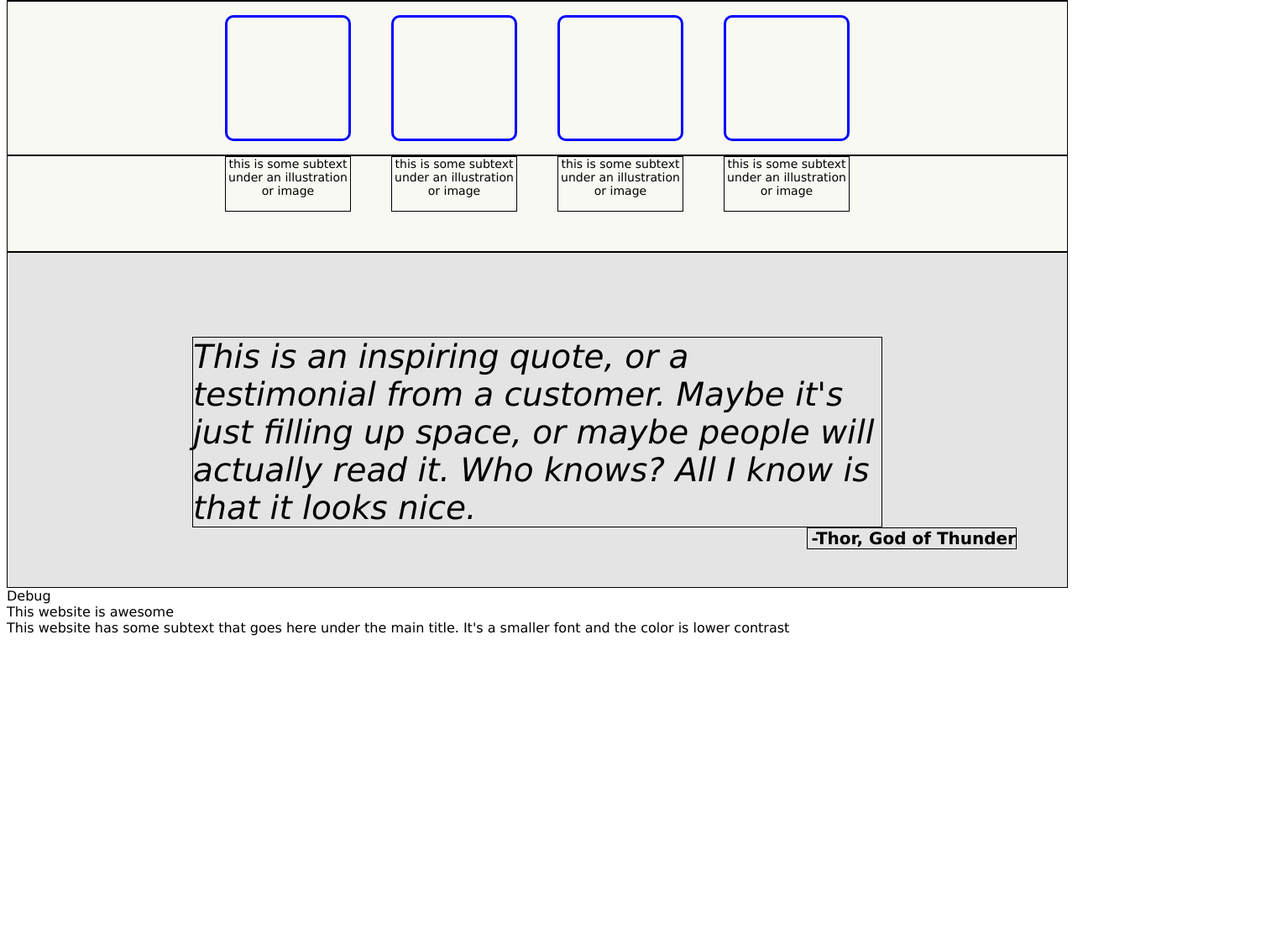
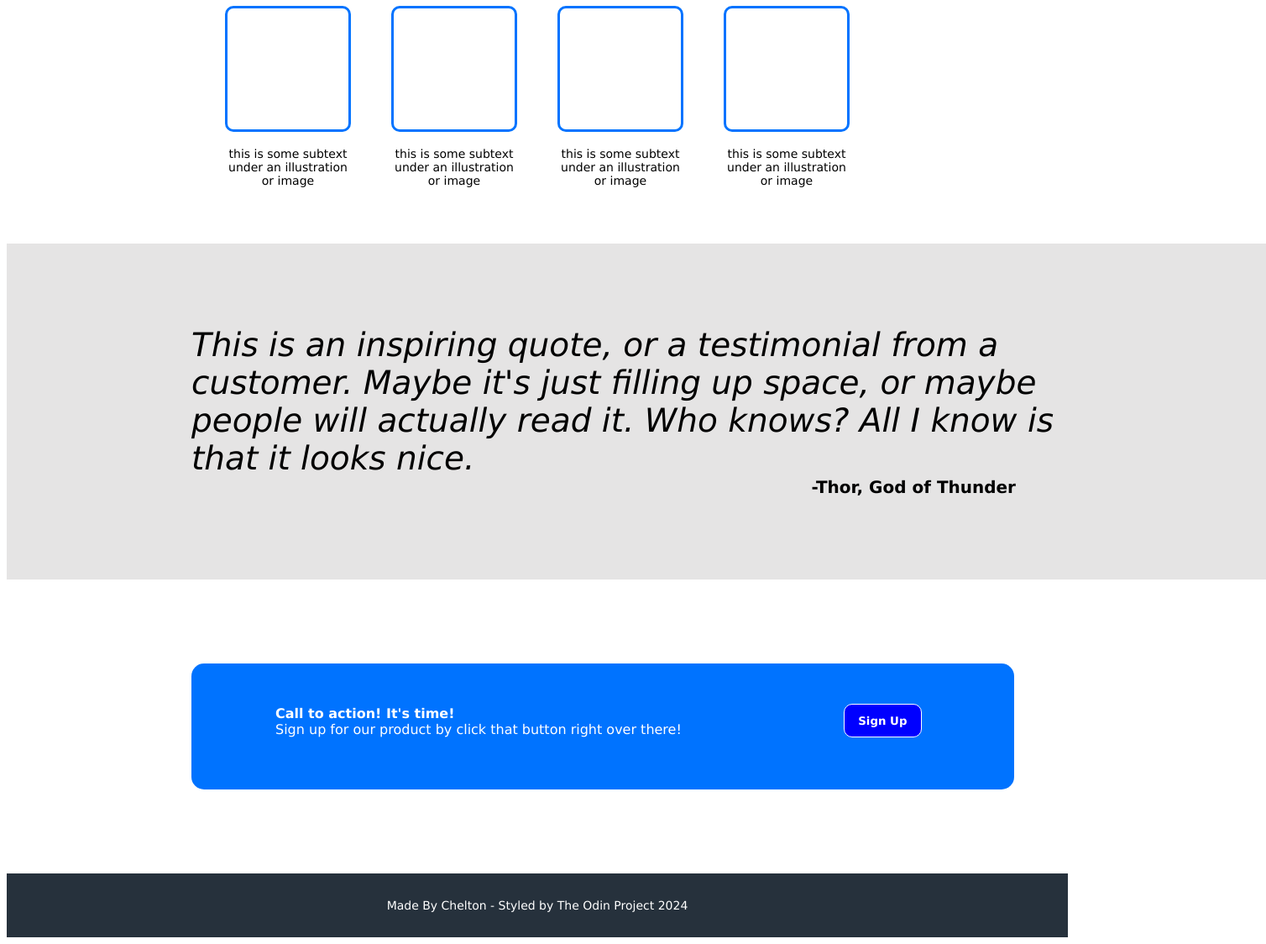
Before and after one commit to cheltonb/project_landing_page, a plain HTML site: page index.html in a window 1280 px wide. Shown: the part 590-1714 px from the top of the page at 84% size, 1508 px wide, since content can reach past the window. Before the commit the page ends 1355 px from the top, so only its background shows below. Drawn offline with Linux system fonts and the light colour scheme.

Commit message:
add cta/footer - style - commit rough draft

```diff
--- a/index.html
+++ b/index.html
@@ -20,7 +20,7 @@
       <div class='menu-item'>
         <div class='text'>This website is awesome</div>
         <div class='subtext'>This website has some subtext that goes here under the main title. It's a smaller font and the color is lower contrast</div>
-        <div><button>Sign up</button></div>
+          <button>Sign up</button>
       </div>
     <div class='img-placeholder'>
       <div class='img-txt'>this is a placeholder for the image</div>
@@ -45,12 +45,18 @@
       <div class='quote-text'>This is an inspiring quote, or a testimonial from a customer. Maybe it's just filling up space, or maybe people will actually read it. Who knows? All I know is that it looks nice.</div>
       <div class='quote-author'>-Thor, God of Thunder</div>
     </div>
-    <div class='Footer'>Debug</div>
-      <div class='footer-item'>
-        <div class='footer-text'>This website is awesome</div>
-        <div class='footer-subtext'>This website has some subtext that goes here under the main title. It's a smaller font and the color is lower contrast</div>
+    <div class='call-to-action'>
+      <div class='cta-item'>
+        <div class='cta-text'>Call to action! It's time!</div>
+        <div class='cta-subtext'>Sign up for our product by click that button right over there!</div>
+    <div class='sign-up'>
+      <button>Sign Up</button>
       </div>
-    <div class='footer-button'>
+      </div>
+    </div>
+  </div>
+    <div class='footer'>
+      <div class='footer-text'>Made By Chelton - Styled by The Odin Project 2024</div>
     </div>
     </div>
   </body>
--- a/styles.css
+++ b/styles.css
@@ -8,7 +8,6 @@
     display: flex;
     justify-content: left;
     padding: 20px 0;
-    border: 1px solid black;
 }
 
 .header {
@@ -22,7 +21,6 @@
     justify-content: flex-start;
     padding-left: 150px;
     padding-right: 150px;
-    border: 1px solid black;
 }
 
 .header-link {
@@ -33,7 +31,6 @@
     padding-right: 110px;
     padding-left: 30px;
     gap: 24px;
-    border: 1px solid black;
 }
 
 .menu-container {
@@ -45,13 +42,11 @@
     color: white;
     padding: 50px;
     padding-left: 140px;
-    border: 1px solid black;
 }
 
 .menu-item {
     width: 425px;
     height: 275px;
-    border: 1px solid black;
 
 }
 .text {
@@ -60,14 +55,12 @@
     font-weight: bold;
     text-wrap: wrap;
     margin: 10px;
-    border: 1px solid black;
 }
 .subtext {
     font-size: 16px;
     width: 375px;
     font-weight: lighter;
     margin: 10px;
-    border: 1px solid black;
     font-family:  "Roboto";
 
 }
@@ -76,7 +69,7 @@ button {
     height: 3em;
     font-weight: bold;
     background-color: blue;
-    border: blue;
+    border: 1px solid white;
     color: white;
     margin: 10px;
     border-radius: 10px;
@@ -90,7 +83,6 @@ button {
     padding-bottom: 20px;
     padding-left: 100px;
     padding-right: 110px;
-    border: 1px solid black;
 }
 
 .img-txt {
@@ -99,30 +91,25 @@ button {
     background-color: rgb(104, 112, 116);
     border-color: solid rgb(104, 112, 116);
     padding: 100px;
-    border: 1px solid black;
 }
 .container1 {
-    background-color: rgb(248, 249, 243);
+    background-color: rgb(255, 255, 255);
     padding: 40px;
-    border: 1px solid black;
 }
 
 .random-text {
     text-align: center;
     font-size: 40px;
     font-weight: bold;
-    border: 1px solid black;
-
-}
+    }
 
 .photos {
     height: 184px;
     padding: 16px;
-    background-color: rgb(248, 249, 243);
+    background-color: rgb(255, 255, 255);
     display: flex;
     justify-content: center;
     gap: 48px;
-    border: 1px solid black;
 }
 
 .photo1,
@@ -131,18 +118,17 @@ button {
 .photo4 {
     width: 150px;
     height: 150px;
-    border: 3px solid blue;
+    border: 3px solid rgb(0, 115, 255);
     border-radius: 10px;
-    background-color: rgb(248, 249, 243);
+    background-color: rgb(255, 255, 255);
 }
 
 .photo-text {
     height: 115px;
-    background-color: rgb(248, 249, 243);
+    background-color: rgb(255, 255, 255);
     display: flex;
     justify-content: center;
     gap: 48px;
-    border: 1px solid black;
 }
 
 .text-container1,
@@ -154,10 +140,10 @@ button {
     font-size: 14px;
     width: 150px;
     height: 66px;
-    border: 1px solid black;
 }
 .quote {
     height: 400px;
+    width: 1500px;
     padding-top: 100px;
     padding-bottom: 100px;
     padding-left: 220px;
@@ -165,18 +151,16 @@ button {
     background-color: rgb(229, 228, 228);
     display: flex;
     flex-direction: column;
-    border: 1px solid black;
+    justify-content: center;
 }
 .quote-text {
     text-align: left;
     font-size: 39px;
     font-weight: lighter;
     font-style: italic;
-    border: 1px solid black;
 }
 
 .quote-author {
-    border: 1px solid black;
     font-size: 20px;
     font-weight: bold;
     width: 250px;
@@ -184,3 +168,55 @@ button {
     justify-content: flex-end;
     margin-left: 732px;
 }
+.call-to-action {
+    height: 350px;
+    padding-top: 100px;
+    padding-bottom: 100px;
+    padding-left: 220px;
+    padding-right: 220px;
+    background-color: rgb(255, 255, 255);
+    display: flex;
+    flex-direction: row;
+}
+.cta-item {
+    background-color:  rgb(0, 115, 255);
+    color: white;
+    border-radius: 15px;
+    display: flex;
+    flex-direction: column;
+    text-align: left;
+    padding-left: 100px;
+    padding-right: 100px;
+    padding-top: 50px;
+}
+
+
+.cta-text {
+    width: 300px;
+    font-weight: bold;
+}
+
+.cta-subtext {
+    width: 500px;
+}
+
+.sign-up {
+    font-size: 20px;
+    font-weight: bold;
+    width: 120px;
+    display: flex;
+    justify-content: flex-end;
+    margin-left: 660px;
+    margin-top: -50px;
+}
+
+.footer {
+    padding: 30px;
+    background-color: rgb(38, 49, 60);
+}
+
+.footer-text {
+    color: white;
+    text-align: center;
+    font-size: 14px;
+}
```
